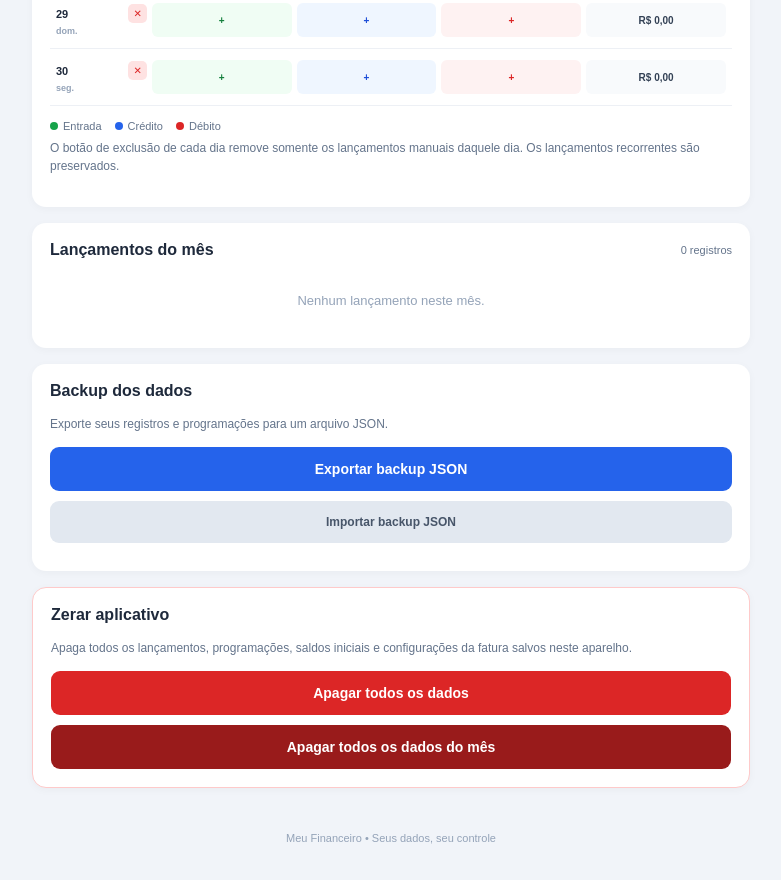
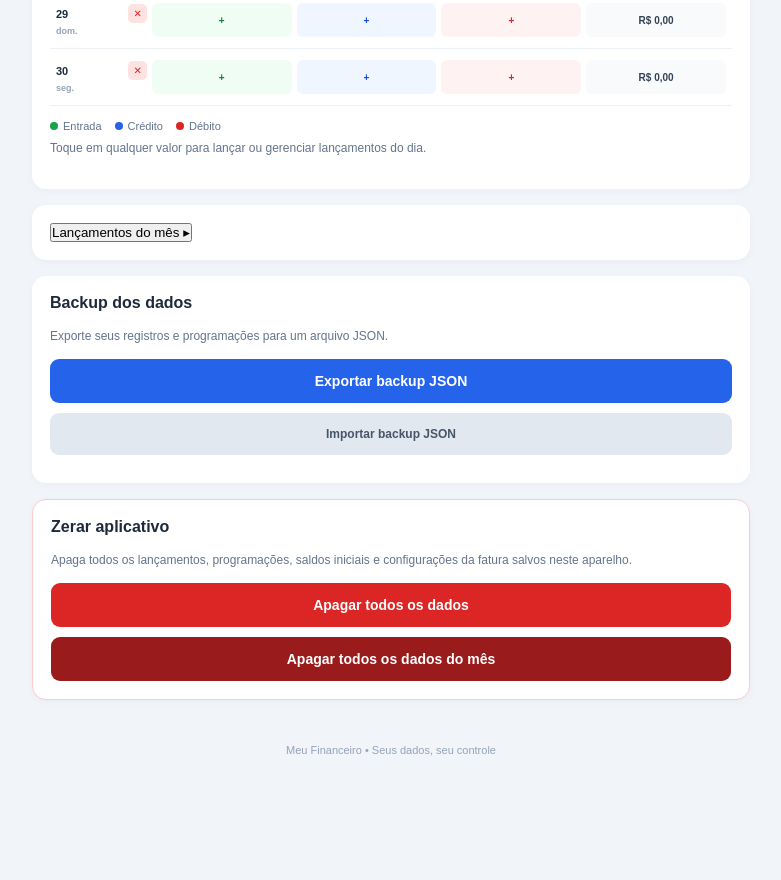
Before and after one commit to bRodBueno00/meu-financeiro, a plain HTML site: page index.html in a window 1280 px wide. Shown: the part 2310-3190 px from the top of the page, without its empty margins (249-1030 px from the left). After the commit the page ends 3108 px from the top, so only its background shows below. Drawn offline with Linux system fonts and the light colour scheme.

Commit message:
Update index.html

```diff
--- a/index.html
+++ b/index.html
@@ -95,12 +95,18 @@
         </div>
 
         <p class="helper">
-            O botão de exclusão de cada dia remove somente os lançamentos manuais daquele dia. Os lançamentos recorrentes são preservados.
+            Toque em qualquer valor para lançar ou gerenciar lançamentos do dia.
         </p>
     </section>
 
     <section class="section">
-        <div class="section-title">
+        <button id="toggleTransactionsButton" class="expand-button" type="button">
+            <span>Lançamentos do mês</span>
+            <span id="toggleTransactionsIcon">▸</span>
+        </button>
+
+        <div id="transactionsSection" class="hidden">
+            <div class="section-title" style="margin-top:14px">
                 <h3>Lançamentos do mês</h3>
                 <span id="transactionCount">0 registros</span>
             </div>
@@ -110,6 +116,7 @@
             <p id="emptyMessage" class="empty-message">
                 Nenhum lançamento neste mês.
             </p>
+        </div>
     </section>
 
     <section class="section backup-section">
```
Lines whose indentation alone changed are shown as unchanged.
